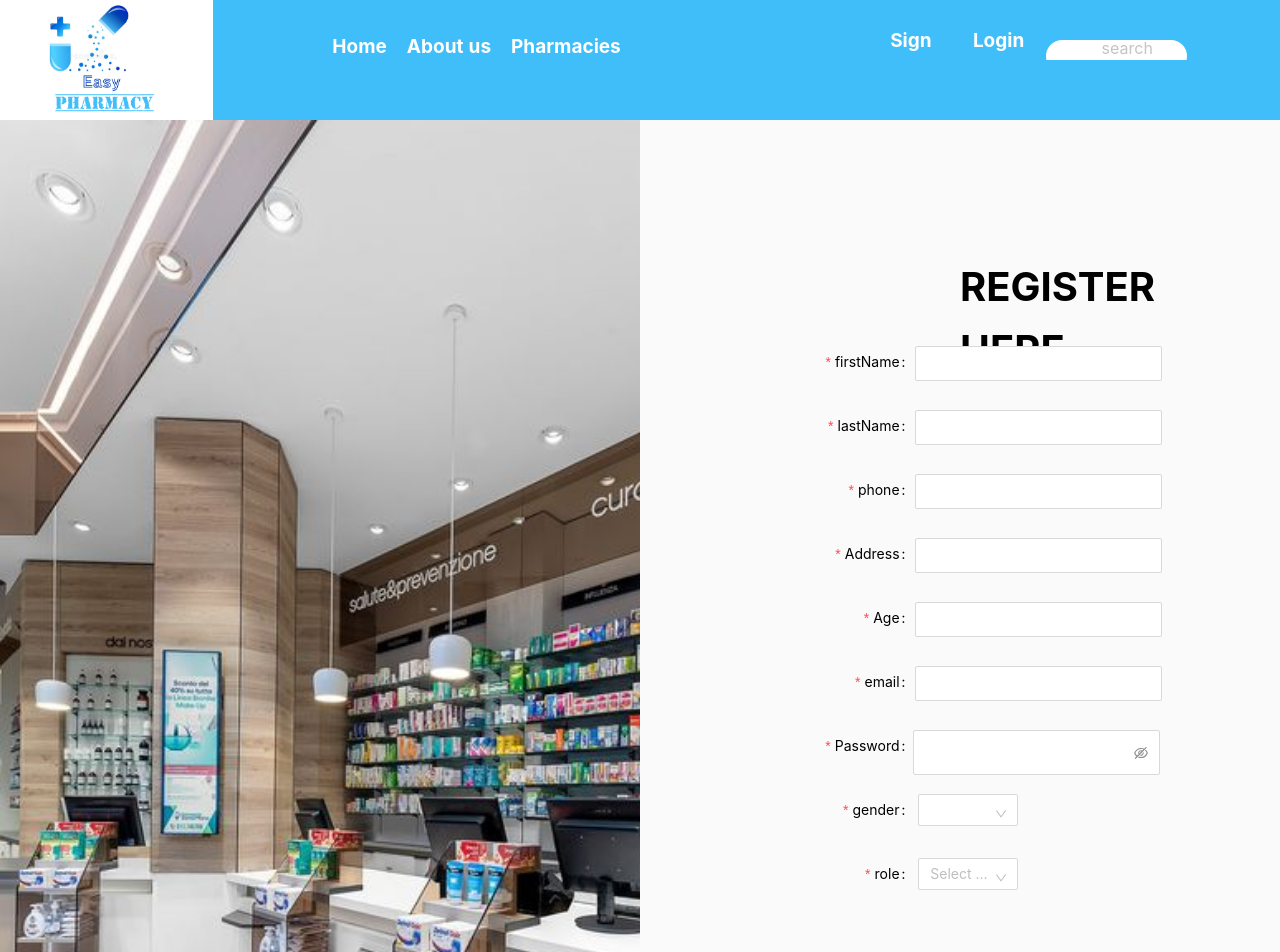
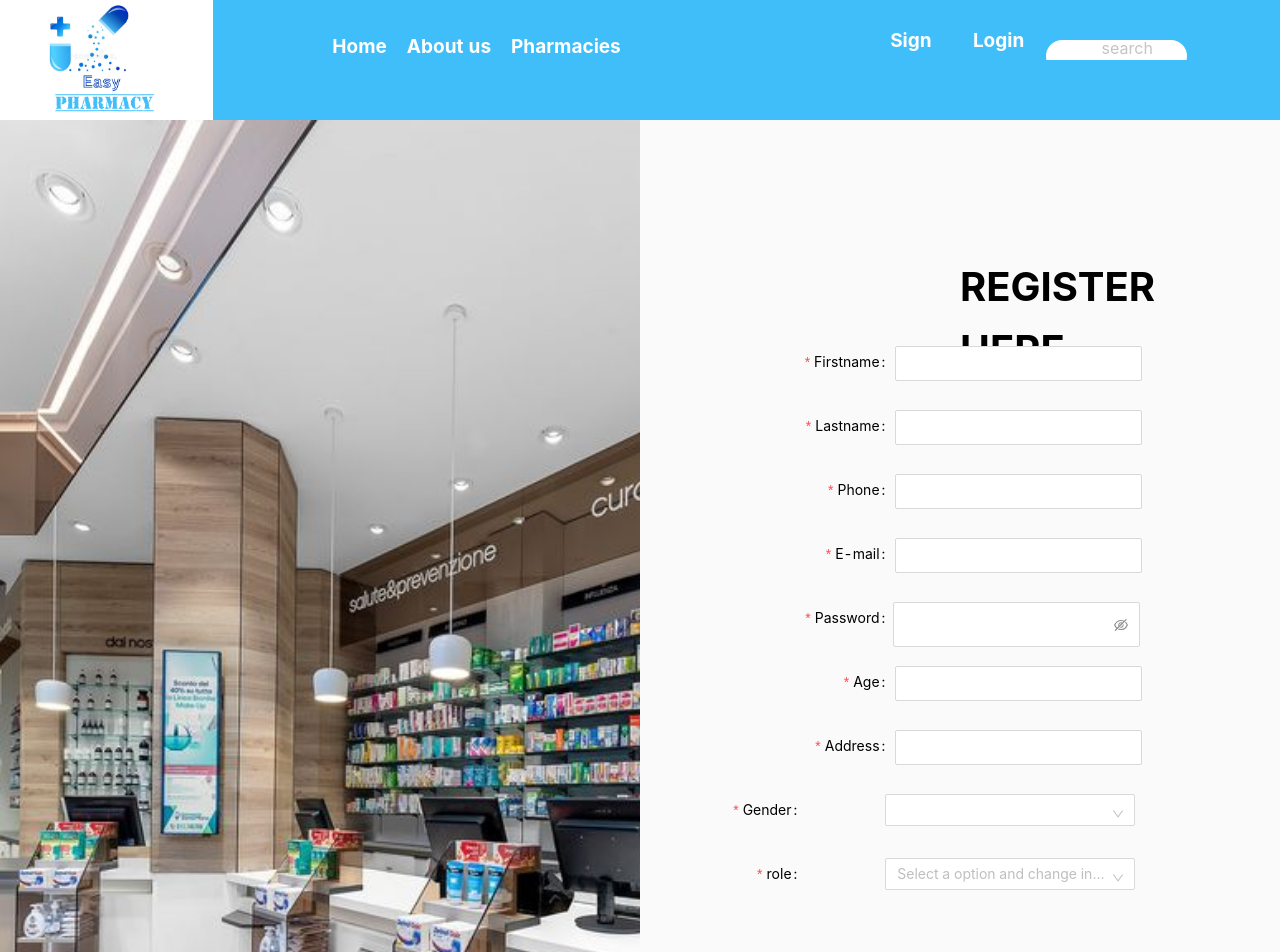
Before and after one commit to alicekaremera/easy-pharmacy-react, a React (Create React App) app: page /signup in a window 1280 px wide. Shown: the top 952 px of the page. Built offline with nearby package versions, Linux system fonts and the light colour scheme.

Commit message:
fet signup

```diff
--- a/package.json
+++ b/package.json
@@ -15,6 +15,7 @@
     "react-dom": "^17.0.2",
     "react-router-dom": "^6.2.1",
     "react-scripts": "5.0.0",
+    "store": "^2.0.12",
     "web-vitals": "^2.1.4"
   },
   "scripts": {
--- a/src/routes/index.js
+++ b/src/routes/index.js
@@ -10,7 +10,7 @@ import Order from '../views/order';
 import SignUp from "../views/signup";
 
 import { Routes , Route,useLocation } from "react-router-dom";
-import AboutUs from "../views/aboutus";
+import AboutUs from "../views/Aboutus";
 import Payment from "../views/paymentLogin";
 
 
@@ -40,7 +40,7 @@ const Index = () => {
                 </Route>
 
                 <Route exact path='/signup' element={<SignUp />}></Route >
-                <Route exact path='/about' element={<AboutUs />}></Route>
+                <Route exact path='/Aboutus' element={<AboutUs />}></Route>
                 <Route exact path='/payment' element={<Payment />}></Route>
 
             </Routes>
--- a/src/services/easyPharmacyApis.js
+++ b/src/services/easyPharmacyApis.js
@@ -1,6 +1,6 @@
 import axios from "axios";
 
-const Base_URL = "http://localhost:4040";
+const Base_URL = "http://localhost:5050";
 
 var config = {
   headers: {
--- a/src/views/signup.js
+++ b/src/views/signup.js
@@ -2,11 +2,13 @@ import React from "react";
 import "./signup.css";
 import HomeLayout from "../components/homeLayout";
 import 'antd/dist/antd.css';
-import { Form, Input, Button, Select, notification } from 'antd';
+import { Form, Input, Button, Select,DatePicker, notification } from 'antd';
 import EasyApisService from "../services/easyPharmacyApis"
+import  { useState } from "react";
 
 
 const Signup = () => {
+  const [isUserPharmacy, setIsUserPharmacy] = useState(false);
 
 
 
@@ -44,7 +46,7 @@ const Signup = () => {
             </div>
 
 
-            <Form
+            {/* <Form
 
               name="basic"
               labelCol={{ span: 8 }}
@@ -54,9 +56,9 @@ const Signup = () => {
               onFinishFailed={onFinishFailed}
               autoComplete="off"
 
-            >
+            > */}
 
-              <Form.Item
+              {/* <Form.Item
 
                 label="firstName"
                 name="firstName"
@@ -67,8 +69,8 @@ const Signup = () => {
                 <Input />
               </Form.Item>
               <Form.Item
-                label="lastName"
-                name="lastName"
+                label="lastname"
+                name="lastname"
                 rules={[{ required: true, message: 'Please input your username!' }]}
                 style={{ width: "370px", height: "40px", marginLeft: "70px", }}>
 
@@ -181,7 +183,260 @@ const Signup = () => {
                   Submit
                 </Button>
               </Form.Item>
-            </Form>
+            </Form> */}
+            <Form
+                name="basic"
+                labelCol={{ span: 8 }}
+                wrapperCol={{ span: 16 }}
+                initialValues={{ remember: true }}
+                onFinish={onFinish}
+                onFinishFailed={onFinishFailed}
+                autoComplete="off"
+              >
+                <Form.Item
+                  label="Firstname"
+                  name="firstname"
+                  rules={[
+                    { required: true, message: "Please input your username!" },
+                  ]}
+                  style={{
+                    width: "370px",
+                    height: "40px",
+                    marginLeft: "50px",
+                    color: "white",
+                  }}
+                >
+                  <Input />
+                </Form.Item>
+                <Form.Item
+                  label="Lastname"
+                  name="lastname"
+                  rules={[
+                    { required: true, message: "Please input your username!" },
+                  ]}
+                  style={{ width: "370px", height: "40px", marginLeft: "50px" }}
+                >
+                  <Input />
+                </Form.Item>
+
+                <Form.Item
+                  label="Phone"
+                  name="phone"
+                  rules={[
+                    { required: true, message: "Please input your username!" },
+                  ]}
+                  style={{ width: "370px", height: "40px", marginLeft: "50px" }}
+                >
+                  <Input />
+                </Form.Item>
+                <Form.Item
+                  label="E-mail"
+                  name="email"
+                  rules={[
+                    { required: true, message: "Please input your username!" },
+                  ]}
+                  style={{ width: "370px", height: "40px", marginLeft: "50px" }}
+                >
+                  <Input />
+                </Form.Item>
+
+
+<Form.Item
+                label="Password"
+                name="password"
+                rules={[{ required: true, message: 'Please input your password!' }]}
+                style={{ width: "370px", height: "40px", marginLeft: "50px", }}>
+
+                <Input.Password />
+
+
+                </Form.Item>
+
+<Form.Item
+  label="Age"
+  name="age"
+  rules={[{ required: true, message: 'Please input your username!' }]}
+  style={{ width: "370px", height: "40px", marginLeft: "50px", }}>
+
+  <Input />
+</Form.Item>
+
+
+<Form.Item
+                  label="Address"
+                  name="address"
+                  rules={[
+                    { required: true, message: "Please input your adress!" },
+                  ]}
+                  style={{ width: "370px", height: "40px", marginLeft: "50px" }}
+                >
+                  <Input />
+                </Form.Item>
+
+                {isUserPharmacy ? (
+                  <>
+
+                    <Form.Item
+                      label="Pharmacy-name"
+                      name="pharmacyName"
+                      rules={[
+                        { required: true, message: " pharmacy-name is required" },
+                      ]}
+                      style={{ width: "370px", height: "40px", marginLeft: "50px" }}
+                    >
+                      <Input
+                        style={{ width: 160 }}
+                        placeholder="Please input"
+                      />
+                    </Form.Item>
+
+                    <Form.Item
+
+                      label="Tin-number"
+                      name="TinNumber"
+                      rules={[
+                        { required: true, message: "tin nymber is required" },
+
+                      ]}
+                    >
+                      <Input
+                        style={{ width:"160" , marginLeft: "50px" }}
+                        placeholder="Please input"
+                      />
+                    </Form.Item>
+
+
+                    <Form.Item label=" Pharmacy-Address">
+                <Input.Group compact>
+                  <Form.Item
+                    name={['pharmacyAddress', 'province']}
+                    style={{ width: "370px", height: "40px", marginLeft: "50px" }}
+                    rules={[{ required: true, message: 'address is required' }]}
+                  >
+                    <Select placeholder="Select province" style={{ width: '170px' }}>
+                      <Option value="North-province">North-province</Option>
+                      <Option value="South-province">South-province</Option>
+                      <Option value="East-province">East-province</Option>
+                      <Option value="WEST-PROVINCE">WEST-PROVINCE</Option>
+                      <Option value="KIGALI-CITY">KIGALI-CITY</Option>
+
+                    </Select>
+                  </Form.Item>
+                  {/* <Form.Item
+                    name={['pharmacyAddress', 'District']}
+                    noStyle
+                    rules={[{ required: true, message: 'District is required' }]}
+                  >
+                    <Input style={{ width: '170px' }} placeholder="Input district" />
+                  </Form.Item>
+                  <Form.Item
+                    name={['address', 'sector']}
+                    noStyle
+                    rules={[{ required: true, message: 'sectotr is required' }]}
+                  >
+                    <Input style={{ width: '170px' }} placeholder="Input sector" />
+                  </Form.Item>
+                  <Form.Item
+                    name={['pharmacyAddress', 'cell']}
+                    noStyle
+                    rules={[{ required: true, message: 'cell is required' }]}
+                  >
+                    <Input style={{ width: '170px' }} placeholder="Input cell" />
+                  </Form.Item>
+                  <Form.Item
+                    name={['pharmacyAddress', 'street']}
+                    noStyle
+                    rules={[{ required: true, message: 'street is required' }]}
+                  >
+                    <Input style={{ width: '170px' }} placeholder="Input street" />
+                  </Form.Item> */}
+
+                </Input.Group>
+
+
+              </Form.Item>
+
+
+
+
+
+
+
+
+
+
+
+                  </>
+                ) : (
+                  <></>
+                )}
+
+                <Form.Item
+                  name="gender"
+                  label="Gender"
+                  rules={[
+                    {
+                      required: true,
+                    },
+                  ]}
+                >
+                  <Select
+                    style={{
+                      width: "250px",
+                      height: "40px",
+                      marginLeft: "80px",
+                    }}
+                  >
+                    <Option value="male">male</Option>
+                    <Option value="female">female</Option>
+                    <Option value="other">other</Option>
+                  </Select>
+                </Form.Item>
+
+                <Form.Item
+                  name="role"
+                  label="role"
+                  rules={[
+                    {
+                      required: true,
+                    },
+                  ]}
+                >
+                  <Select
+                    style={{
+                      width: "250px",
+                      height: "40px",
+                      marginLeft: "80px",
+                    }}
+                    placeholder="Select a option and change input text above"
+                    onChange={(value) => {
+                      if (value == "pharmacyadmin") {
+                        setIsUserPharmacy(true);
+                      }
+                      else{
+                        setIsUserPharmacy(false)
+                      }
+                    }}
+                    // allowClear
+                  >
+                    <Option value="admin">admin</Option>
+                    <Option value="user">user</Option>
+                    <Option value="pharmacyadmin">pharmacyadmin</Option>
+                  </Select>
+                </Form.Item>
+                <Form.Item
+                wrapperCol={{
+                  offset: 8,
+                  span: 16,
+                }}
+              >
+                <Button type="primary" htmlType="submit" style={{ width: "160px", height: "40px", marginLeft: "130px", marginTop: "59px" }}>
+                  Submit
+                </Button>
+              </Form.Item>
+
+
+              </Form>
 
 
 
```
Also changed, not shown: 1 other file (tests, documents, lock files or other folders).
